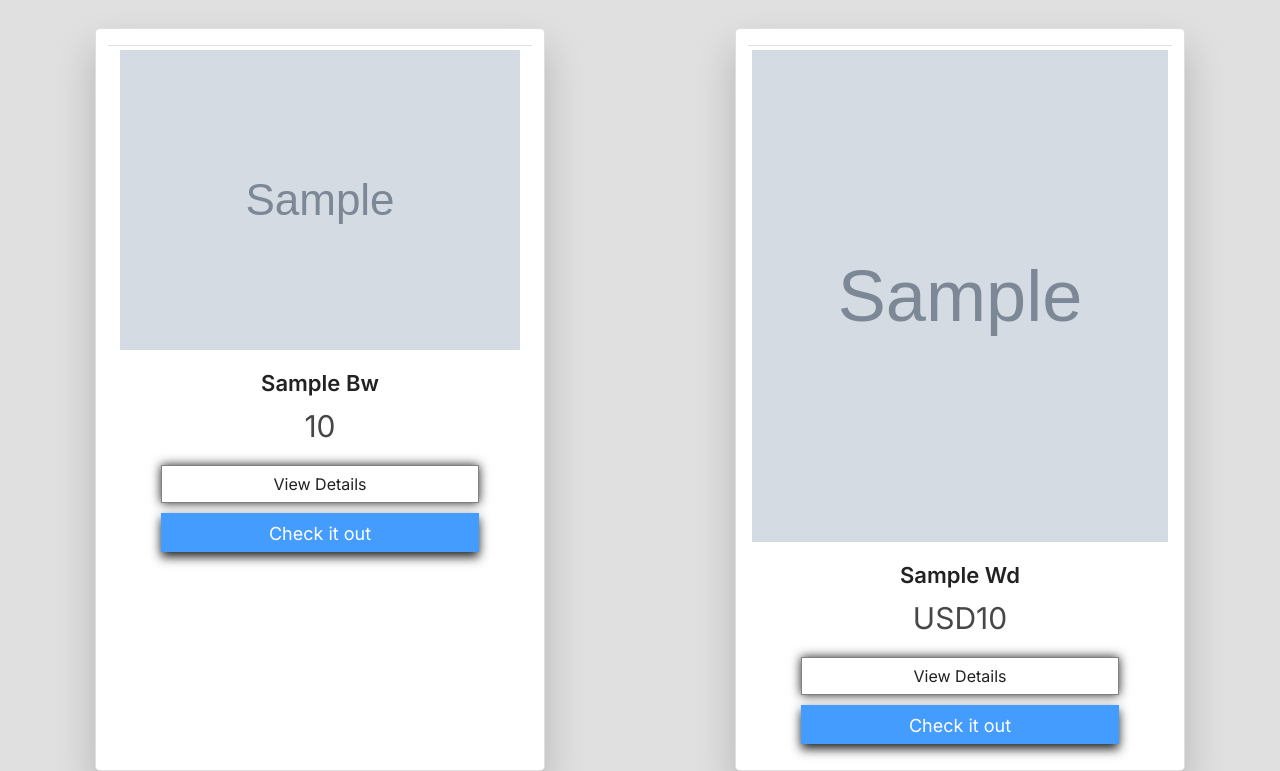
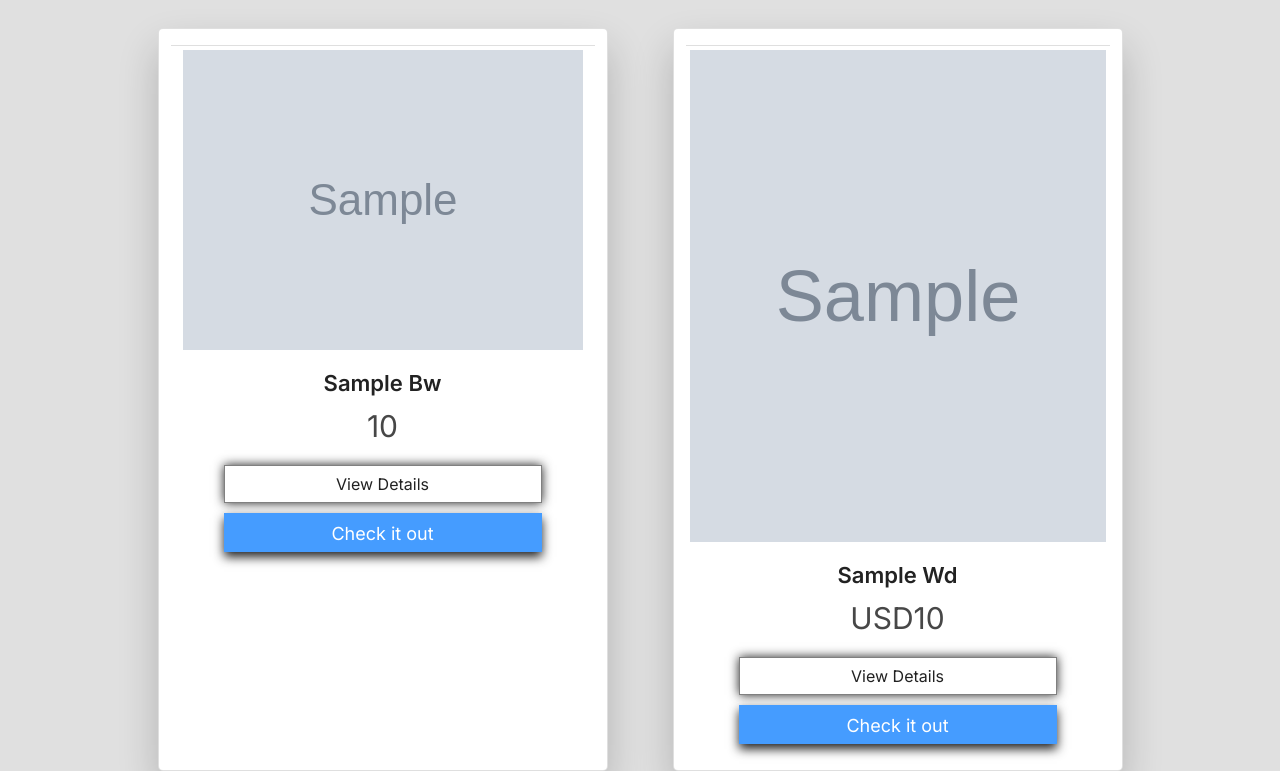
Before and after one commit to glennpck/Bookmark-Et, a Python web app: template bookmarket/templates/compare.html in a window 1280 px wide. Shown: the part 370-1141 px from the top of the page. Run offline with Jinja, Linux system fonts and the light colour scheme; the template is opened without the code that fills it: most values are stand-ins (such as "Sample title", 1, 10 or a date in 2020); grey boxes marked "Sample" are stand-in pictures.

Commit message:
compare.html formatting completed

```diff
--- a/bookmarket/templates/compare.html
+++ b/bookmarket/templates/compare.html
@@ -22,8 +22,18 @@
             box-shadow: 0px 5px 10px  #212121;
         }
 
+        .origin:hover {
+            background-color: rgb(1, 120, 255)
+        }
+
+        .row {
+            padding-left: 55px;
+            padding-right: 55px;
+        }
+
         .card {
             width: 450px;
+            display: flex;
         }
 
         .card-header {
@@ -54,7 +64,7 @@
             font-size: 30px;
         }
 </style>
-<div class='container-fluid'>
+<div class='container'>
     <div class="row">
         <div class="card mx-auto col-md-6 col-6 mt-6">
             <h2 class="card-header">{{bw.platform}}</h2>
@@ -65,8 +75,11 @@
                 <div class='cvp'>
                     <h5 class="card-title font-weight-bold">{{bw.title}}</h5>
                     <p class="card-text">{{bw.price}}</p>
-                    <a href="#" class="btn details px-auto">View Details</a><br />
-                    <a href="#" class="btn origin px-auto">Check it out</a>
+                    <form role="get-detail" method="POST" class="detail-form" action="">
+                        <input type="hidden" value="{{bw.isbn}}" name="isbn" required />
+                        <button type="submit" class="btn details px-auto">View Details</button>
+                    </form>
+                    <a href="{{bw.url}}" class="btn origin px-auto">Check it out</a>
                 </div>
             </div>
         </div>
@@ -80,8 +93,11 @@
                 <div class='cvp'>
                     <h5 class="card-title font-weight-bold">{{wd.title[:25] + "..." if wd.title|length > 28 else wd.title}}</h5>
                     <p class="card-text">USD{{wd.price}}</p>
-                    <a href="#" class="btn details px-auto">View Details</a><br />
-                    <a href="#" class="btn origin px-auto">Check it out</a>
+                    <form role="get-detail" method="POST" class="detail-form" action="">
+                        <input type="hidden" value="{{wd.isbn}}" name="isbn" required />
+                        <button type="submit" class="btn details px-auto">View Details</button>
+                    </form>
+                    <a href="{{wd.url}}" class="btn origin px-auto">Check it out</a>
                 </div>
             </div>
         </div>
--- a/bookmarket/wordery.py
+++ b/bookmarket/wordery.py
@@ -18,7 +18,6 @@ def get_details(page, isbn):
     item_details = page.css_first("div.o-layout--huge")
     title = item_details.css_first("strong").text()
     cover = wd_url + str(item_details.css_first("img").attributes['src'])[:-9] + 'height=500'
-    print(cover)
 
     price = "Unavailable on this platform"
     try:
```
